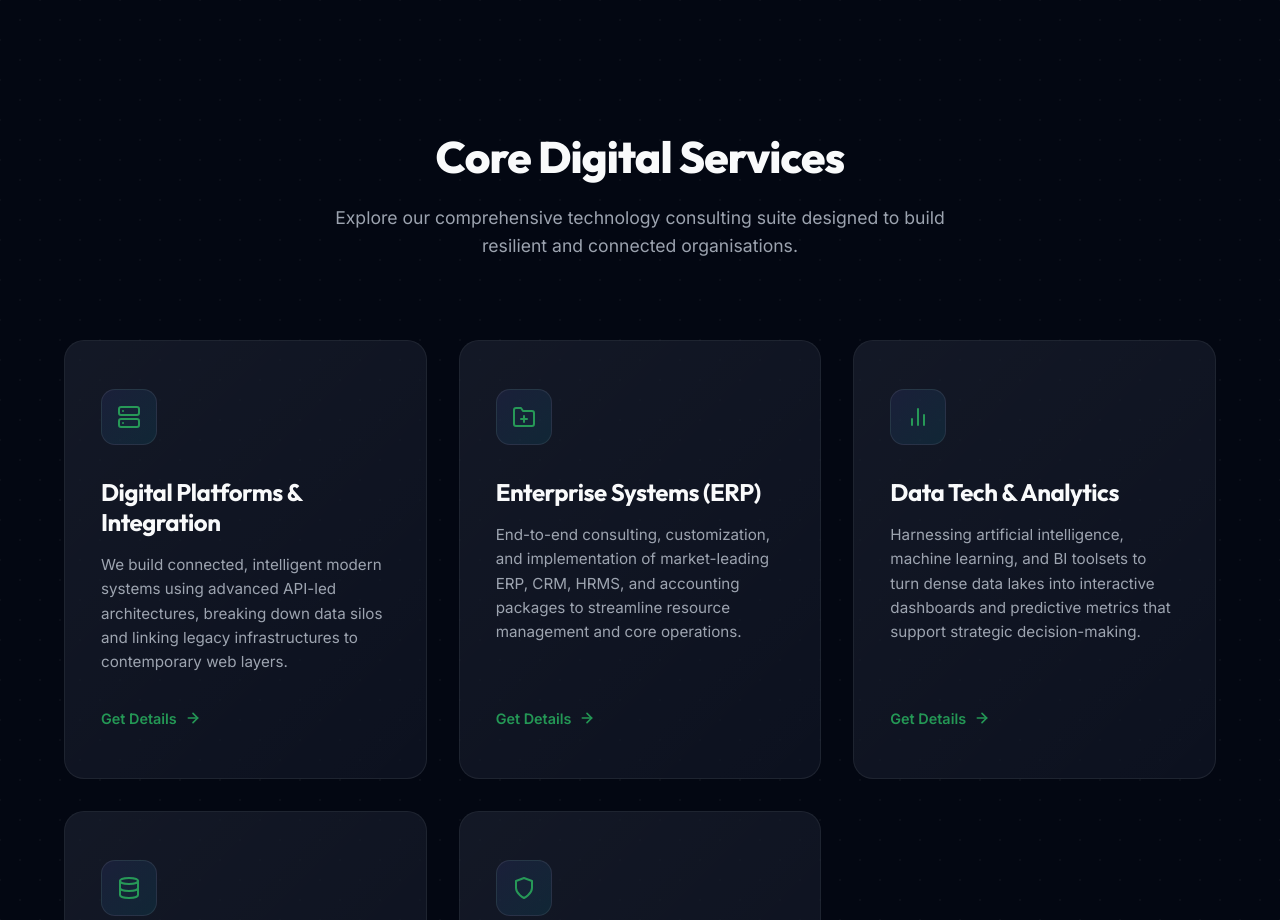
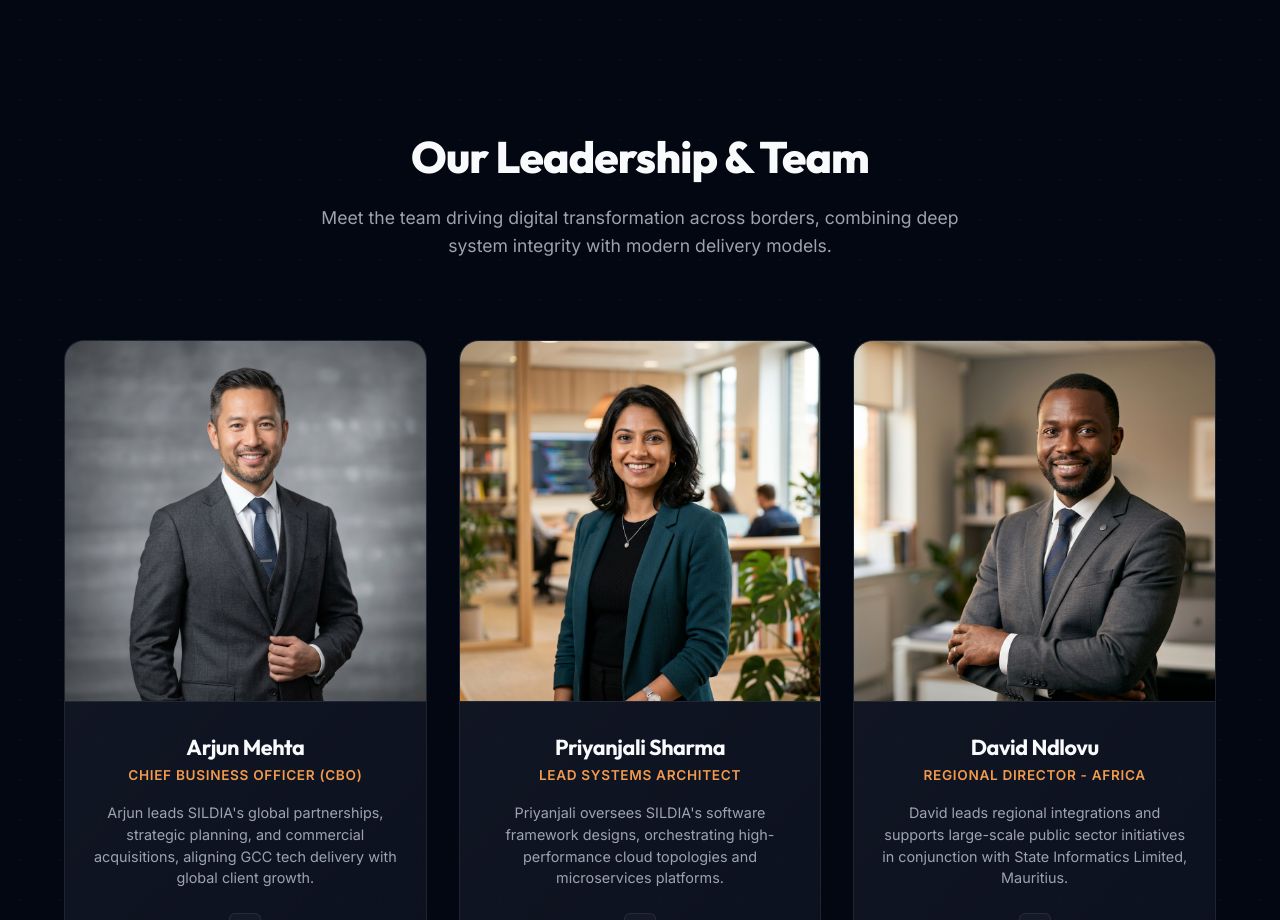
Before and after one commit to Suryapr06/Python_project, a website built with Vite: page index.html in a window 1280 px wide. Shown: the part 1880-2800 px from the top of the page. Built offline with nearby package versions, Linux system fonts and the light colour scheme; animation ran at ten frames a second.

Commit message:
feat: add leadership section with CBO and core team headshots

```diff
--- a/index.html
+++ b/index.html
@@ -48,6 +48,7 @@
       <ul class="nav-links" id="nav-menu">
         <li><a href="#home" class="active">Home</a></li>
         <li><a href="#about">About</a></li>
+        <li><a href="#team">Team</a></li>
         <li><a href="#services">Services</a></li>
         <li><a href="#industries">Industries</a></li>
         <li><a href="#global">Global GCC</a></li>
@@ -255,6 +256,81 @@
               <span><strong>Trust & Integrity:</strong> Aligning with international compliance models, strict cybersecurity architectures, and rigorous testing schedules.</span>
             </li>
           </ul>
+        </div>
+      </div>
+    </div>
+  </section>
+
+  <!-- Team Section -->
+  <section id="team" class="section">
+    <div class="container">
+      <div class="section-header reveal">
+        <h2>Our Leadership & Team</h2>
+        <p>Meet the team driving digital transformation across borders, combining deep system integrity with modern delivery models.</p>
+      </div>
+
+      <div class="team-grid">
+        <!-- CBO Card -->
+        <div class="glass-card team-card reveal">
+          <div class="team-img-container">
+            <img src="assets/images/cbo_headshot.jpg" alt="Arjun Mehta - Chief Business Officer" class="team-img">
+          </div>
+          <div class="team-card-content">
+            <h3>Arjun Mehta</h3>
+            <span class="team-role">Chief Business Officer (CBO)</span>
+            <p>Arjun leads SILDIA's global partnerships, strategic planning, and commercial acquisitions, aligning GCC tech delivery with global client growth.</p>
+            <div class="team-social">
+              <a href="#" class="team-social-btn" aria-label="LinkedIn">
+                <svg width="14" height="14" viewBox="0 0 24 24" fill="none" stroke="currentColor" stroke-width="2.5" stroke-linecap="round" stroke-linejoin="round">
+                  <path d="M16 8a6 6 0 0 1 6 6v7h-4v-7a2 2 0 0 0-2-2 2 2 0 0 0-2 2v7h-4v-7a6 6 0 0 1 6-6z"></path>
+                  <rect x="2" y="9" width="4" height="12"></rect>
+                  <circle cx="4" cy="4" r="2"></circle>
+                </svg>
+              </a>
+            </div>
+          </div>
+        </div>
+
+        <!-- Lead Architect Card -->
+        <div class="glass-card team-card reveal delay-1">
+          <div class="team-img-container">
+            <img src="assets/images/lead_architect.jpg" alt="Priyanjali Sharma - Lead Systems Architect" class="team-img">
+          </div>
+          <div class="team-card-content">
+            <h3>Priyanjali Sharma</h3>
+            <span class="team-role">Lead Systems Architect</span>
+            <p>Priyanjali oversees SILDIA's software framework designs, orchestrating high-performance cloud topologies and microservices platforms.</p>
+            <div class="team-social">
+              <a href="#" class="team-social-btn" aria-label="LinkedIn">
+                <svg width="14" height="14" viewBox="0 0 24 24" fill="none" stroke="currentColor" stroke-width="2.5" stroke-linecap="round" stroke-linejoin="round">
+                  <path d="M16 8a6 6 0 0 1 6 6v7h-4v-7a2 2 0 0 0-2-2 2 2 0 0 0-2 2v7h-4v-7a6 6 0 0 1 6-6z"></path>
+                  <rect x="2" y="9" width="4" height="12"></rect>
+                  <circle cx="4" cy="4" r="2"></circle>
+                </svg>
+              </a>
+            </div>
+          </div>
+        </div>
+
+        <!-- Director Africa Card -->
+        <div class="glass-card team-card reveal delay-2">
+          <div class="team-img-container">
+            <img src="assets/images/director_africa.jpg" alt="David Ndlovu - Regional Director" class="team-img">
+          </div>
+          <div class="team-card-content">
+            <h3>David Ndlovu</h3>
+            <span class="team-role">Regional Director - Africa</span>
+            <p>David leads regional integrations and supports large-scale public sector initiatives in conjunction with State Informatics Limited, Mauritius.</p>
+            <div class="team-social">
+              <a href="#" class="team-social-btn" aria-label="LinkedIn">
+                <svg width="14" height="14" viewBox="0 0 24 24" fill="none" stroke="currentColor" stroke-width="2.5" stroke-linecap="round" stroke-linejoin="round">
+                  <path d="M16 8a6 6 0 0 1 6 6v7h-4v-7a2 2 0 0 0-2-2 2 2 0 0 0-2 2v7h-4v-7a6 6 0 0 1 6-6z"></path>
+                  <rect x="2" y="9" width="4" height="12"></rect>
+                  <circle cx="4" cy="4" r="2"></circle>
+                </svg>
+              </a>
+            </div>
+          </div>
         </div>
       </div>
     </div>
@@ -651,6 +727,7 @@
         <ul>
           <li><a href="#home">Home</a></li>
           <li><a href="#about">About Us</a></li>
+          <li><a href="#team">Our Team</a></li>
           <li><a href="#services">Our Services</a></li>
           <li><a href="#industries">Industries</a></li>
           <li><a href="#global">Global GCC</a></li>
--- a/style.css
+++ b/style.css
@@ -1364,3 +1364,94 @@ body.light-theme .sun-icon {
 body.light-theme .moon-icon {
   display: block;
 }
+
+/* ==========================================
+   Team Section Styles
+   ========================================== */
+.team-grid {
+  display: grid;
+  grid-template-columns: repeat(auto-fit, minmax(280px, 1fr));
+  gap: 2rem;
+}
+
+.team-card {
+  padding: 0;
+  display: flex;
+  flex-direction: column;
+  align-items: center;
+  overflow: hidden;
+  text-align: center;
+}
+
+.team-img-container {
+  width: 100%;
+  aspect-ratio: 1 / 1;
+  overflow: hidden;
+  border-bottom: 1px solid var(--glass-border);
+  position: relative;
+}
+
+.team-img {
+  width: 100%;
+  height: 100%;
+  object-fit: cover;
+  transition: var(--transition-slow);
+}
+
+.team-card:hover .team-img {
+  transform: scale(1.05);
+}
+
+.team-card-content {
+  padding: 2rem 1.5rem;
+}
+
+.team-card h3 {
+  font-size: 1.35rem;
+  font-weight: 700;
+  color: var(--text-primary);
+  margin-bottom: 0.25rem;
+}
+
+.team-role {
+  display: block;
+  font-size: 0.85rem;
+  font-weight: 600;
+  color: var(--primary);
+  margin-bottom: 1rem;
+  text-transform: uppercase;
+  letter-spacing: 0.05em;
+}
+
+.team-card p {
+  color: var(--text-secondary);
+  font-size: 0.9rem;
+  line-height: 1.5;
+  margin-bottom: 1.5rem;
+}
+
+.team-social {
+  display: flex;
+  justify-content: center;
+  gap: 0.75rem;
+}
+
+.team-social-btn {
+  width: 32px;
+  height: 32px;
+  border-radius: 6px;
+  background: rgba(255, 255, 255, 0.03);
+  border: 1px solid var(--glass-border);
+  color: var(--text-secondary);
+  display: flex;
+  align-items: center;
+  justify-content: center;
+  transition: var(--transition-fast);
+}
+
+.team-social-btn:hover {
+  background: var(--primary);
+  color: #fff;
+  border-color: transparent;
+  transform: translateY(-2px);
+}
```
Also changed, not shown: assets/images/cbo_headshot.jpg (added), assets/images/director_africa.jpg (added), assets/images/lead_architect.jpg (added).
